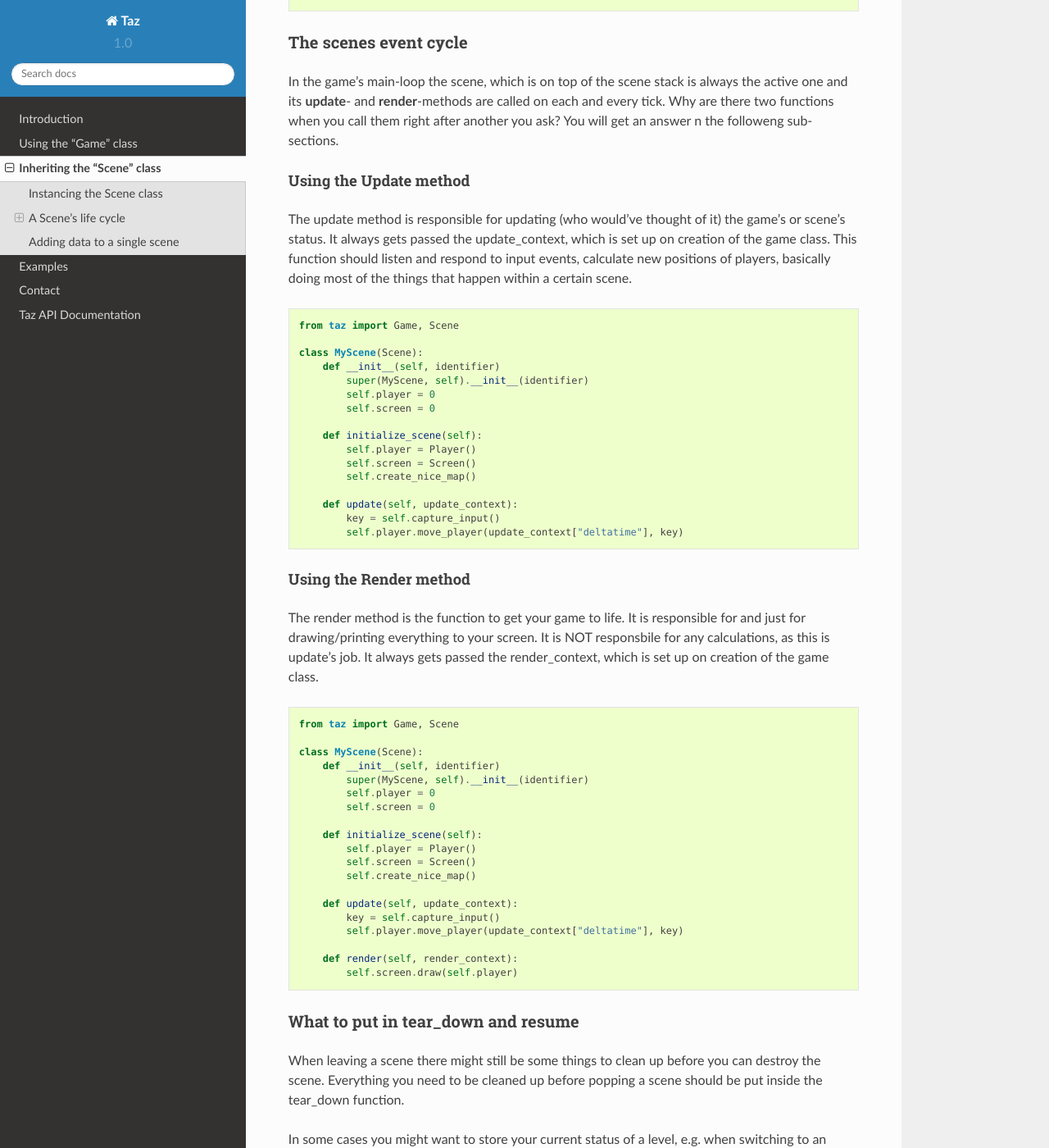
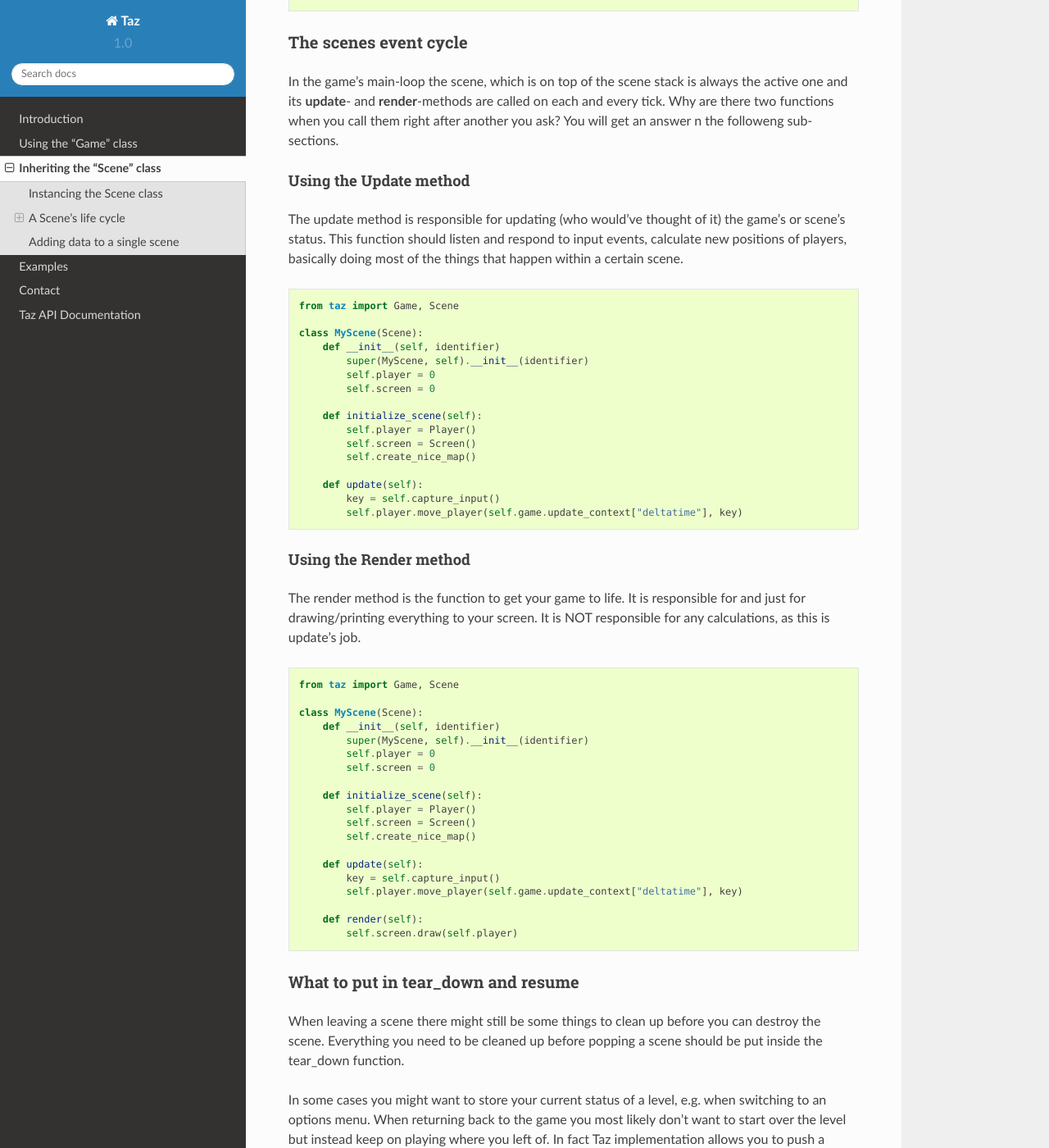
Before and after one commit to macskay/Taz, a Sphinx documentation site: the page built from doc/source/inheriting_scene.rst, in a window 1280 px wide and 1400 px high, scrolled down 1397 px. Shown: the whole window at 82% size. Built offline with Sphinx 7.4.7 and the Read the Docs theme 2.0.0, drawn with Linux system fonts in a browser that asks for light colours; some of the changed text lies outside the part shown.

Commit message:
Documentation updated

```diff
--- a/doc/source/inheriting_scene.rst
+++ b/doc/source/inheriting_scene.rst
@@ -71,8 +71,7 @@ You will get an answer n the followeng sub-sections.
 Using the Update method
 _______________________
 The update method is responsible for updating (who would've thought of it) the game's
-or scene's status. It always gets passed the update_context, which is set up on creation of
-the game class.
+or scene's status.
 This function should listen and respond to input events, calculate new positions of players,
 basically doing most of the things that happen within a certain scene.
 
@@ -91,16 +90,15 @@ basically doing most of the things that happen within a certain scene.
             self.screen = Screen()
             self.create_nice_map()
 
-        def update(self, update_context):
+        def update(self):
             key = self.capture_input()
-            self.player.move_player(update_context["deltatime"], key)
+            self.player.move_player(self.game.update_context["deltatime"], key)
 ..
 
 Using the Render method
 _______________________
 The render method is the function to get your game to life. It is responsible for and just for drawing/printing everything to your screen.
-It is NOT responsbile for any calculations, as this is update's job. It always gets passed the render_context, which is set up on creation of
-the game class.
+It is NOT responsible for any calculations, as this is update's job.
 
 .. code-block:: python
 
@@ -117,11 +115,11 @@ the game class.
             self.screen = Screen()
             self.create_nice_map()
 
-        def update(self, update_context):
+        def update(self):
             key = self.capture_input()
-            self.player.move_player(update_context["deltatime"], key)
+            self.player.move_player(self.game.update_context["deltatime"], key)
 
-        def render(self, render_context):
+        def render(self):
             self.screen.draw(self.player)
 ..
 
@@ -151,11 +149,11 @@ is called, so you can put everything in here, which should get re-initiated.
             self.screen = Screen()
             self.create_nice_map()
 
-        def update(self, update_context):
+        def update(self):
             key = self.capture_input()
-            self.player.move_player(update_context["deltatime"], key)
+            self.player.move_player(self.game.update_context["deltatime"], key)
 
-        def render(self, render_context):
+        def render(self):
             self.screen.draw(self.player)
 ..
 
```
Also changed, not shown: doc/source/using_game.rst (+7 -6 lines), 13 other files.
